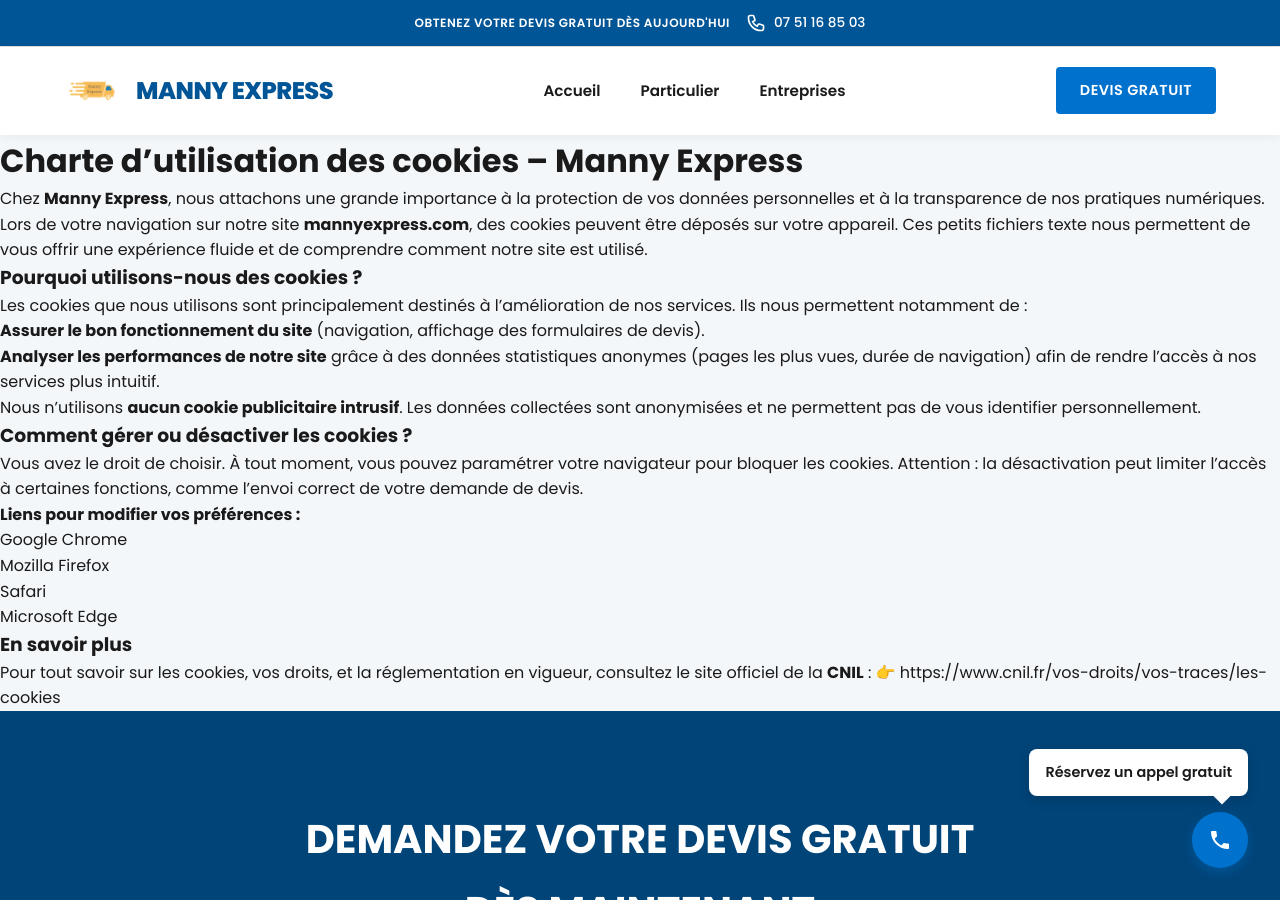
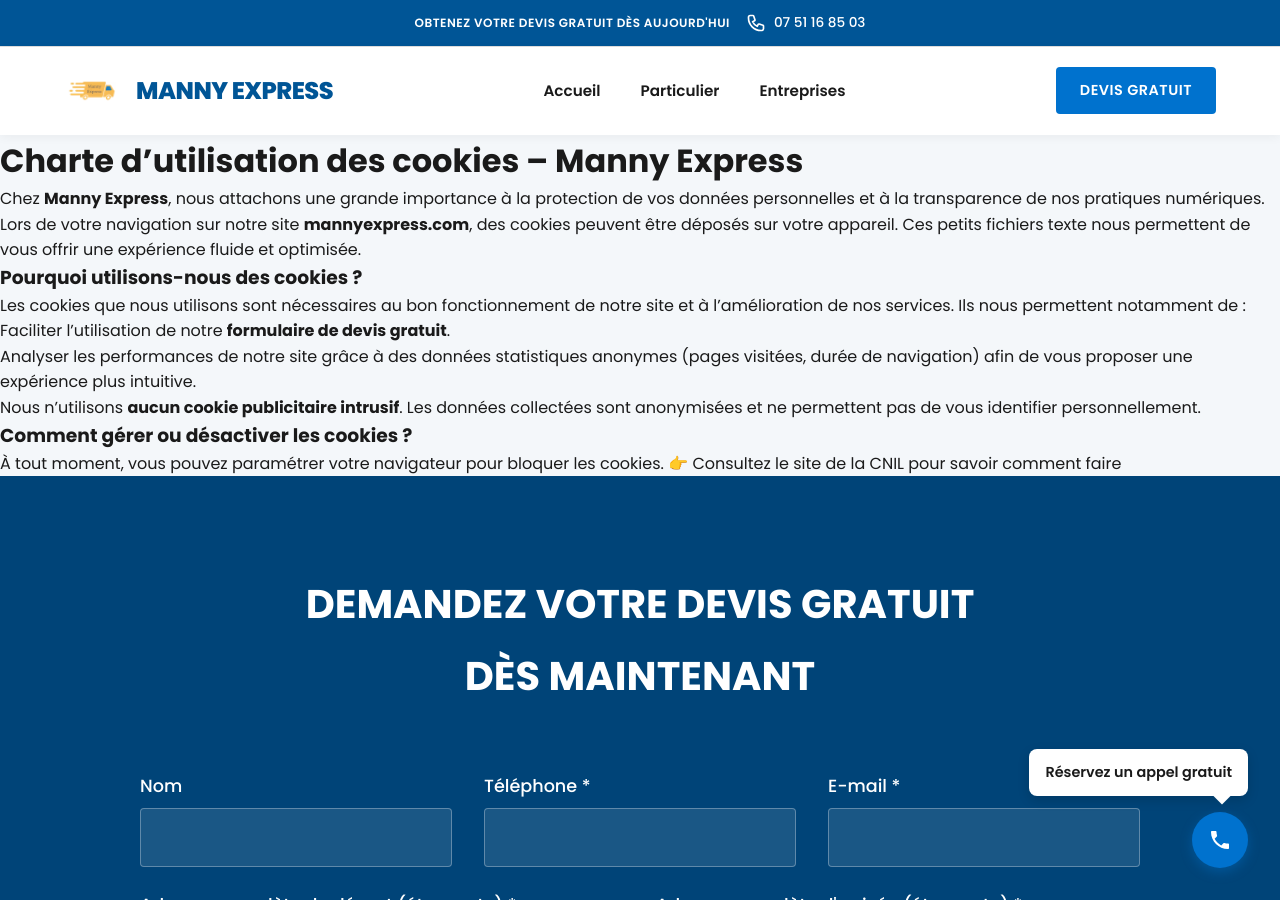
Before and after one commit to billoosijok/mannyexpress, a Jekyll site: the page built from charte-cookies.md, in a window 1280 px wide and 900 px high. Built offline with Jekyll 4.4.1, drawn with Linux system fonts in a browser that asks for light colours.

Commit message:
Update charte-cookies.md

```diff
--- a/charte-cookies.md
+++ b/charte-cookies.md
@@ -1,31 +1,21 @@
 ---
 layout: default
-title: Charte d'utilisation des cookies
+title: Charte Cookies
 ---
 
 # Charte d’utilisation des cookies – Manny Express
 
 Chez **Manny Express**, nous attachons une grande importance à la protection de vos données personnelles et à la transparence de nos pratiques numériques.
 
-Lors de votre navigation sur notre site **mannyexpress.com**, des cookies peuvent être déposés sur votre appareil. Ces petits fichiers texte nous permettent de vous offrir une expérience fluide et de comprendre comment notre site est utilisé.
+Lors de votre navigation sur notre site **mannyexpress.com**, des cookies peuvent être déposés sur votre appareil. Ces petits fichiers texte nous permettent de vous offrir une expérience fluide et optimisée.
 
 ### Pourquoi utilisons-nous des cookies ?
-Les cookies que nous utilisons sont principalement destinés à l'amélioration de nos services. Ils nous permettent notamment de :
-
-* **Assurer le bon fonctionnement du site** (navigation, affichage des formulaires de devis).
-* **Analyser les performances de notre site** grâce à des données statistiques anonymes (pages les plus vues, durée de navigation) afin de rendre l'accès à nos services plus intuitif.
+Les cookies que nous utilisons sont nécessaires au bon fonctionnement de notre site et à l'amélioration de nos services. Ils nous permettent notamment de :
+* Faciliter l'utilisation de notre **formulaire de devis gratuit**.
+* Analyser les performances de notre site grâce à des données statistiques anonymes (pages visitées, durée de navigation) afin de vous proposer une expérience plus intuitive.
 
 Nous n'utilisons **aucun cookie publicitaire intrusif**. Les données collectées sont anonymisées et ne permettent pas de vous identifier personnellement.
 
 ### Comment gérer ou désactiver les cookies ?
-Vous avez le droit de choisir. À tout moment, vous pouvez paramétrer votre navigateur pour bloquer les cookies. Attention : la désactivation peut limiter l'accès à certaines fonctions, comme l'envoi correct de votre demande de devis.
-
-**Liens pour modifier vos préférences :**
-* [Google Chrome](https://support.google.com/chrome/answer/95647?hl=fr)
-* [Mozilla Firefox](https://support.mozilla.org/fr/kb/activer-desactiver-cookies-preferences)
-* [Safari](https://support.apple.com/fr-fr/guide/safari/sfri11471/mac)
-* [Microsoft Edge](https://support.microsoft.com/fr-fr/windows/supprimer-et-g%C3%A9rer-les-cookies-168dab11-0753-043d-7c16-ede5947fc64d)
-
-### En savoir plus
-Pour tout savoir sur les cookies, vos droits, et la réglementation en vigueur, consultez le site officiel de la **CNIL** :
-👉 [https://www.cnil.fr/vos-droits/vos-traces/les-cookies](https://www.cnil.fr/vos-droits/vos-traces/les-cookies)
+À tout moment, vous pouvez paramétrer votre navigateur pour bloquer les cookies.
+👉 [Consultez le site de la CNIL pour savoir comment faire](https://www.cnil.fr/vos-droits/vos-traces/les-cookies)
```
